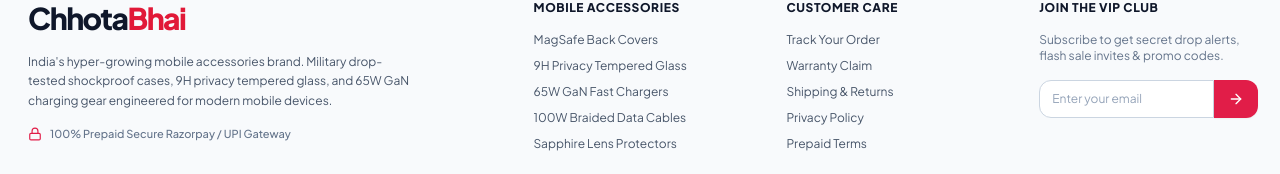
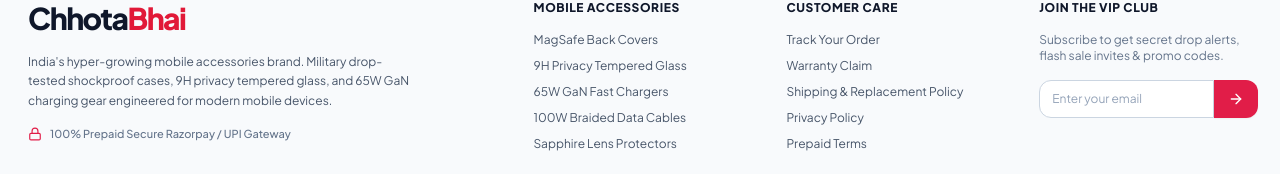
Before and after one commit to rkg98521-cmd/chhotabhai-frontend, a React (Vite) app: page / in a window 1280 px wide. Shown: the part 2855-3029 px from the top of the page. Built offline with nearby package versions, Linux system fonts and the light colour scheme; no server answers.

Commit message:
fix: replace return policy with replacement policy

```diff
--- a/src/components/layout/Footer.jsx
+++ b/src/components/layout/Footer.jsx
@@ -117,7 +117,7 @@
             <ul className="space-y-2.5">
               <li><Link to="/track" className="hover:text-brand-red transition-colors">Track Your Order</Link></li>
               <li><Link to="/shop" className="hover:text-brand-red transition-colors">Warranty Claim</Link></li>
-              <li><Link to="/shop" className="hover:text-brand-red transition-colors">Shipping & Returns</Link></li>
+              <li><Link to="/shop" className="hover:text-brand-red transition-colors">Shipping & Replacement Policy</Link></li>
               <li><Link to="/shop" className="hover:text-brand-red transition-colors">Privacy Policy</Link></li>
               <li><Link to="/shop" className="hover:text-brand-red transition-colors">Prepaid Terms</Link></li>
             </ul>
--- a/src/pages/ProductDetail.jsx
+++ b/src/pages/ProductDetail.jsx
@@ -435,7 +435,7 @@
               </div>
               <div className="py-1.5 px-2 rounded-lg bg-slate-50 border border-slate-100 flex items-center justify-center gap-1.5">
                 <RotateCcw className="w-3.5 h-3.5 text-[#e11938] shrink-0" />
-                <span className="font-semibold">7 Days Return</span>
+                <span className="font-semibold">7 Days Replacement</span>
               </div>
             </div>
 
```
